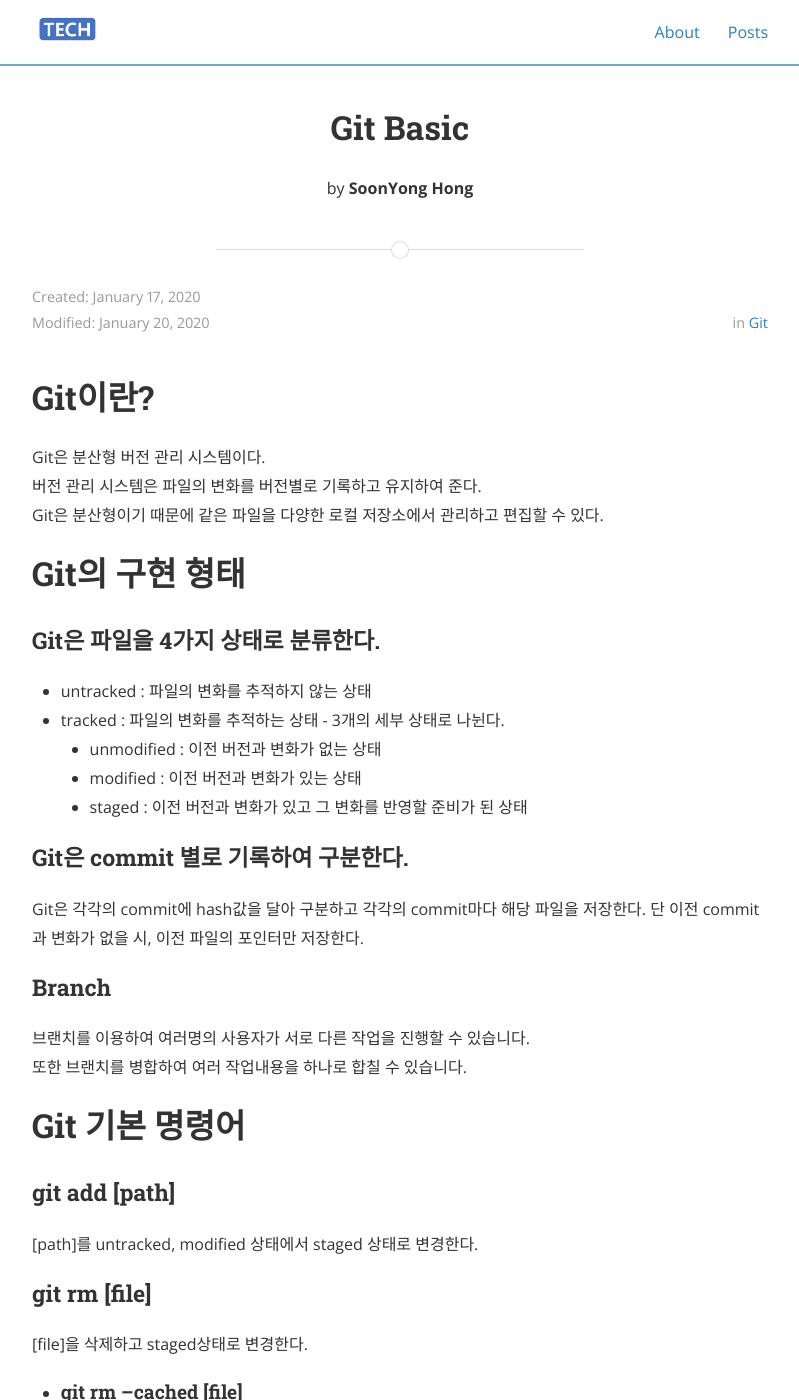
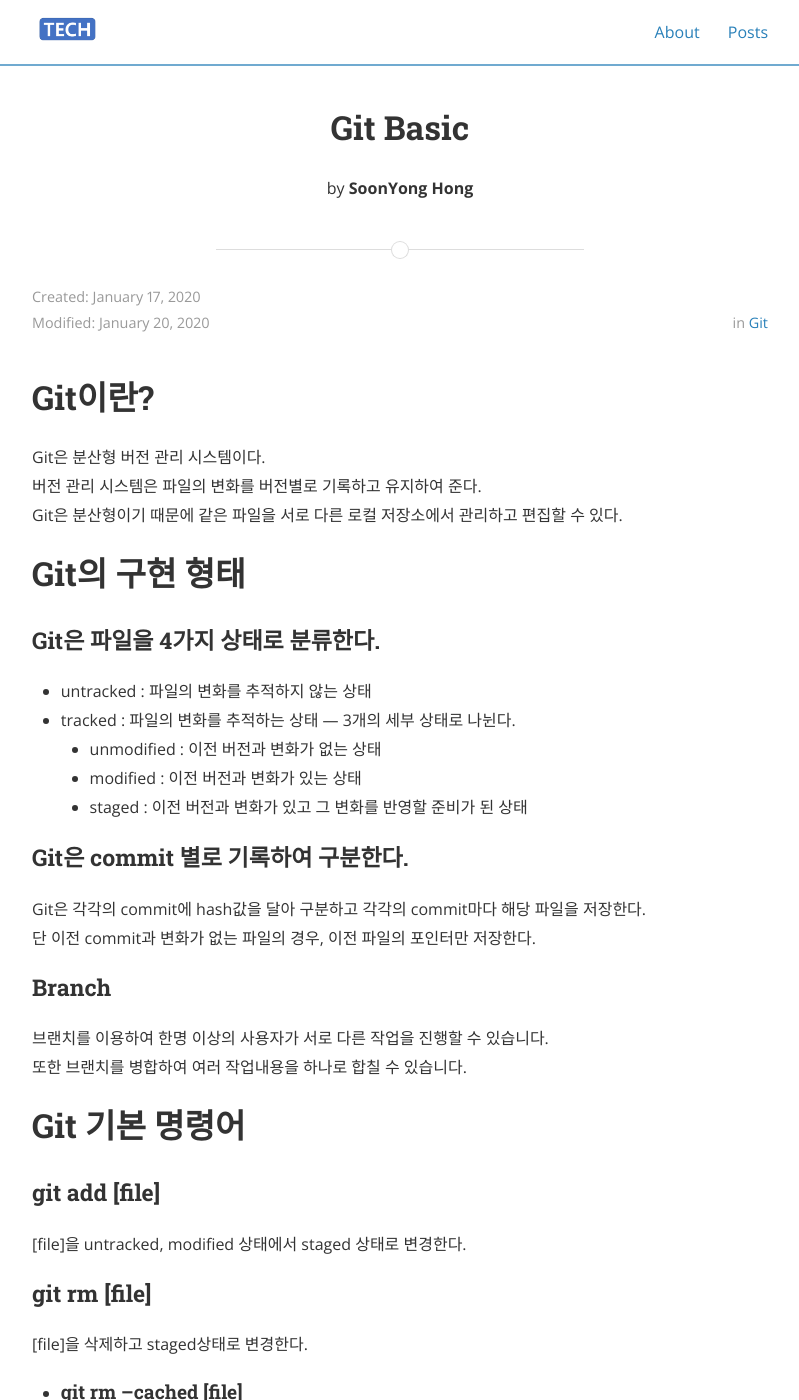
Before and after one commit to e406hsy/e406hsy.github.io, a Jekyll site: the page built from _posts/2020-01-17-git_baisc.md, in a window 1280 px wide and 1400 px high. Shown: the whole window, without its empty margins (240-1039 px from the left). Built offline with Jekyll 4.4.1, drawn with Linux system fonts in a browser that asks for light colours; nearby versions of some CDN libraries; comment, search, counter and statistics services are not loaded.

Commit message:
modified:   _posts/2020-01-17-git_baisc.md 	add contents 	modify awkward words

```diff
--- a/_posts/2020-01-17-git_baisc.md
+++ b/_posts/2020-01-17-git_baisc.md
@@ -12,12 +12,12 @@ tags: Git
 
 Git은 분산형 버전 관리 시스템이다.
 버전 관리 시스템은 파일의 변화를 버전별로 기록하고 유지하여 준다.
-Git은 분산형이기 때문에 같은 파일을 다양한 로컬 저장소에서 관리하고 편집할 수 있다.
+Git은 분산형이기 때문에 같은 파일을 서로 다른 로컬 저장소에서 관리하고 편집할 수 있다.
 
 # Git의 구현 형태
 ### Git은 파일을 4가지 상태로 분류한다.
 * untracked : 파일의 변화를 추적하지 않는 상태
-* tracked : 파일의 변화를 추적하는 상태 - 3개의 세부 상태로 나뉜다.
+* tracked : 파일의 변화를 추적하는 상태 --- 3개의 세부 상태로 나뉜다.
     * unmodified : 이전 버전과 변화가 없는 상태
     * modified : 이전 버전과 변화가 있는 상태
     * staged : 이전 버전과 변화가 있고 그 변화를 반영할 준비가 된 상태
@@ -25,15 +25,15 @@ Git은 분산형이기 때문에 같은 파일을 다양한 로컬 저장소에
 ### Git은 commit 별로 기록하여 구분한다.
 Git은 각각의 commit에 hash값을 달아 구분하고
 각각의 commit마다 해당 파일을 저장한다.
-단 이전 commit과 변화가 없을 시, 이전 파일의 포인터만 저장한다.
+단 이전 commit과 변화가 없는 파일의 경우, 이전 파일의 포인터만 저장한다.
 
 ### Branch
-브랜치를 이용하여 여러명의 사용자가 서로 다른 작업을 진행할 수 있습니다.
+브랜치를 이용하여 한명 이상의 사용자가 서로 다른 작업을 진행할 수 있습니다.
 또한 브랜치를 병합하여 여러 작업내용을 하나로 합칠 수 있습니다.
 
 # Git 기본 명령어
-### git add [path]
-[path]를 untracked, modified 상태에서 staged 상태로 변경한다.
+### git add [file]
+[file]을 untracked, modified 상태에서 staged 상태로 변경한다.
 
 ### git rm [file]
 [file]을 삭제하고 staged상태로 변경한다.
```
